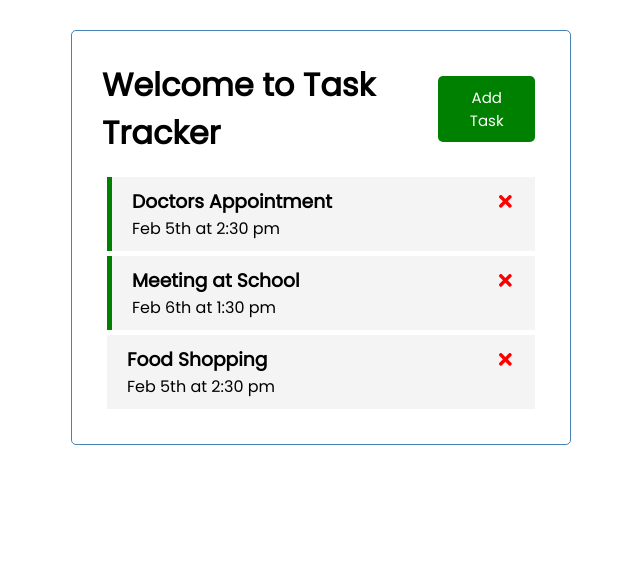
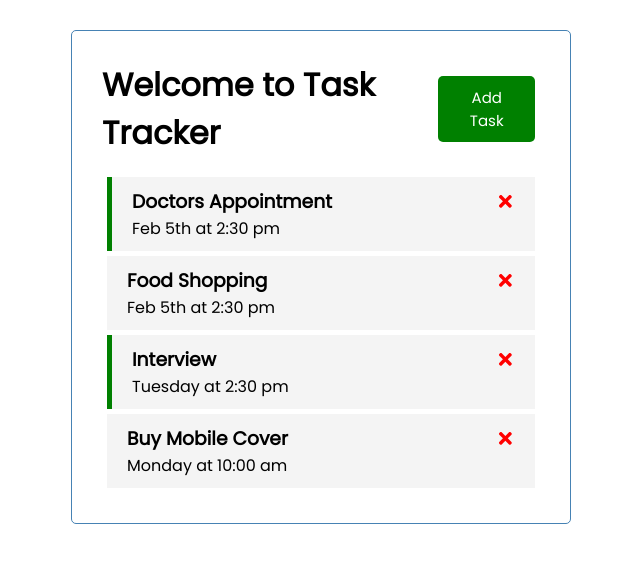
Before and after one commit to jaydesai571/TaskTracker, a React (Create React App) app: page / in a window 1280 px wide. Shown: the top 562 px of the page, without its empty margins (319-959 px from the left). Built offline with nearby package versions, Linux system fonts and the light colour scheme; data requests are answered from the project's data file.

Commit message:
Json server add with all the functionlity working.

```diff
--- /dev/null
+++ b/db.json
@@ -0,0 +1,28 @@
+{
+  "tasks": [
+    {
+      "id": 1,
+      "text": "Doctors Appointment",
+      "day": "Feb 5th at 2:30 pm",
+      "reminder": true
+    },
+    {
+      "id": 3,
+      "text": "Food Shopping",
+      "day": "Feb 5th at 2:30 pm",
+      "reminder": false
+    },
+    {
+      "text": "Interview ",
+      "day": "Tuesday at 2:30 pm ",
+      "reminder": true,
+      "id": 5
+    },
+    {
+      "text": "Buy Mobile Cover",
+      "day": "Monday at 10:00 am",
+      "reminder": false,
+      "id": 6
+    }
+  ]
+}
--- a/package.json
+++ b/package.json
@@ -6,6 +6,7 @@
     "@testing-library/jest-dom": "^5.11.4",
     "@testing-library/react": "^11.1.0",
     "@testing-library/user-event": "^12.1.10",
+    "json-server": "^0.16.3",
     "react": "^17.0.2",
     "react-dom": "^17.0.2",
     "react-icons": "^4.2.0",
@@ -16,7 +17,8 @@
     "start": "react-scripts start",
     "build": "react-scripts build",
     "test": "react-scripts test",
-    "eject": "react-scripts eject"
+    "eject": "react-scripts eject",
+    "server": "json-server --watch db.json --port 5000"
   },
   "eslintConfig": {
     "extends": [
--- a/src/App.js
+++ b/src/App.js
@@ -1,50 +1,84 @@
 import Header from './components/Header'
 import Tasks from './components/Tasks'
 import AddTask from './components/AddTask'
-import {useState} from 'react'
+import {useState, useEffect} from 'react'
 
 
 function App() {
   const [showAddTask, setshowAddTask] = useState(false)
 
-  const [tasks, settasks] = useState([
-    {
-        id: 1,
-        text: 'Doctors Appointment',
-        day: 'Feb 5th at 2:30 pm',
-        reminder: true
-    },
-    {
-        id: 2,
-        text: 'Meeting at School',
-        day: 'Feb 6th at 1:30 pm',
-        reminder: true
-    },
-    {
-        id: 3,
-        text: 'Food Shopping',
-        day: 'Feb 5th at 2:30 pm',
-        reminder: false
+  const [tasks, settasks] = useState([])
+
+  useEffect(() => {
+    const getTasks = async () => {
+      const tasksFromServer = await fetchTasks()
+      settasks(tasksFromServer)
     }
-])
+    getTasks()
+  }, [])
+
+// Fetch Data
+const fetchTasks = async () =>{
+  const res = await fetch('http://localhost:5000/tasks')
+  const data = await res.json()
+  console.log(data)
+  return data
+}
+
+const fetchTask = async (id) =>{
+  const res = await fetch(`http://localhost:5000/tasks/${id}`)
+  const data = await res.json()
+  return data
+}
 
 //Add Task
-const addTask = (task) => {
-  const id = Math.floor(Math.random() * 10000 + 1)
-  const newTask = { id, ...task }
-  settasks([...tasks, newTask])
+const addTask = async (task) => {
+  // const id = Math.floor(Math.random() * 10000 + 1)
+  // const newTask = { id, ...task }
+  // settasks([...tasks, newTask])
+
+  const res = await fetch('http://localhost:5000/tasks', {
+    method: 'POST',
+    headers: {
+      'Content-type': 'application/json'
+
+    },
+    body: JSON.stringify(task)
+  })
+
+  const data = await res.json()
+  settasks([...tasks, data])
 }
 
 //Delete task func
-const deleteTask = (id) => {
+const deleteTask = async (id) => {
   // console.log('delete', id)
+  await fetch(`http://localhost:5000/tasks/${id}`, {
+    method: 'DELETE',
+  })
   settasks(tasks.filter((task) => task.id !== id))
 }
 
 //Toggle reminders
-const toggleReminder = (id) => {
+const toggleReminder = async (id) => {
   // console.log('delete',id);
-  settasks(tasks.map((task) => task.id === id ? {...task, reminder: !task.reminder }: task))
+  const taskToToggle = await fetchTask(id)
+  const updateTask = { ...taskToToggle, reminder: !taskToToggle.reminder }
+  const res = await fetch(`http://localhost:5000/tasks/${id}`, {
+    method: 'PUT',
+    headers: {
+      'Content-type': 'application/json'
+    },
+    body: JSON.stringify(updateTask)
+  })
+
+  const data = await res.json()
+
+  settasks(tasks.map((task) =>
+    task.id === id ?
+    {...task, reminder: !data.reminder }:
+    task
+    ))
 }
 
   return (
--- a/src/components/Tasks.js
+++ b/src/components/Tasks.js
@@ -4,8 +4,8 @@
 
     return (
         <>
-            {tasks.map((task) => (
-                <Task key={task.id} task={task} onDelete={onDelete} onToggle={onToggle} />
+            {tasks.map((task, index) => (
+                <Task key={index} task={task} onDelete={onDelete} onToggle={onToggle} />
             ))}
         </>
     )
```
Also changed, not shown: 1 other file (tests, documents, lock files or other folders).
